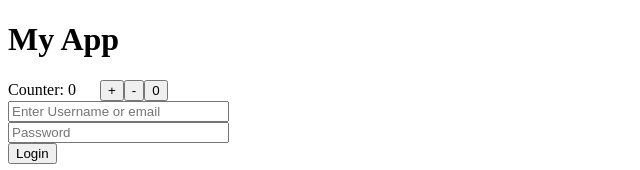
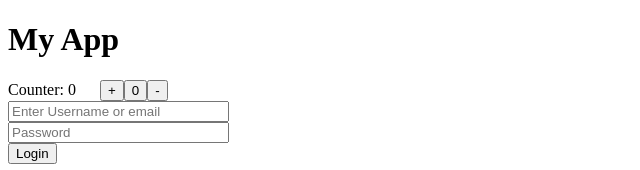
Before and after one commit to gary-jipp/demo-react-context, a React (Create React App) app: page / in a window 1280 px wide. Shown: the top 170 px of the page, without its empty margins (0-640 px from the left). Built offline with nearby package versions, Linux system fonts and the light colour scheme.

Commit message:
Move clear

```diff
--- a/src/Counter.js
+++ b/src/Counter.js
@@ -8,8 +8,8 @@ export default function Counter() {
     <div>
       Counter: <span className="counter"> {counter} </span>
       <button onClick={increment}>+</button>
+      <button onClick={clear}>0</button>
       <button onClick={decrement}>-</button>
-      <button onClick={clear}>0</button>
     </div>
   );
 }
```
